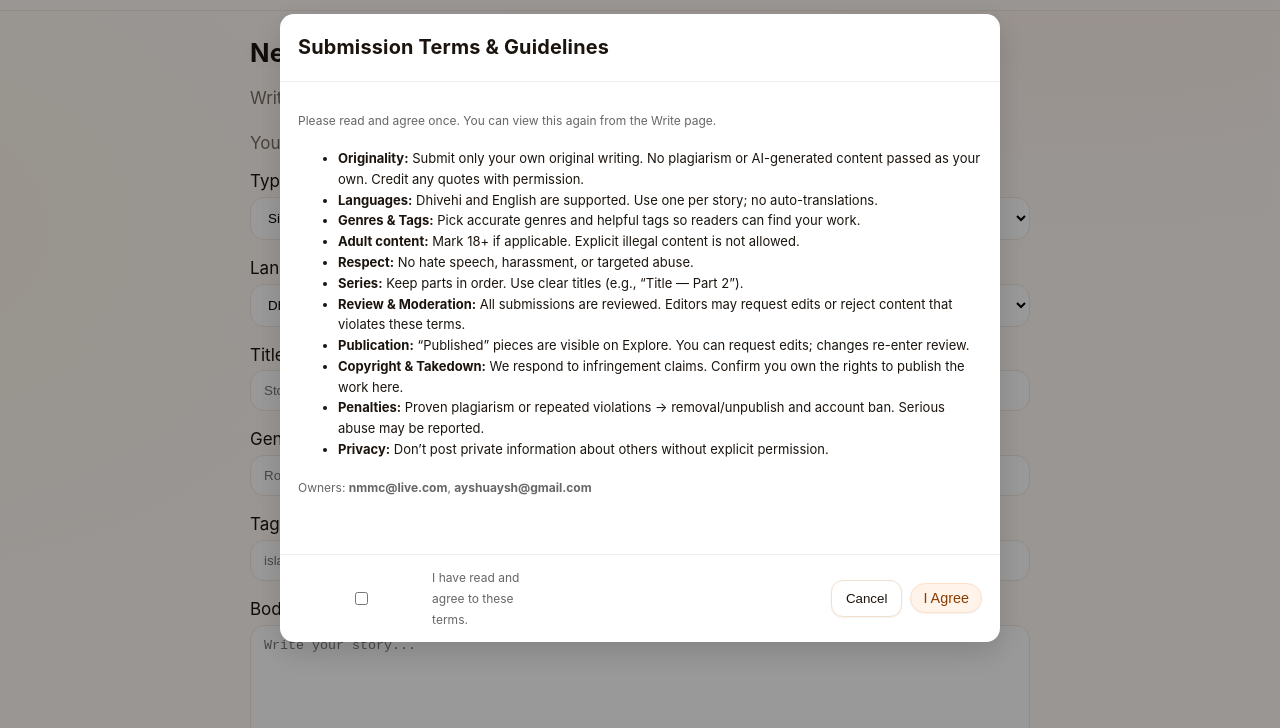
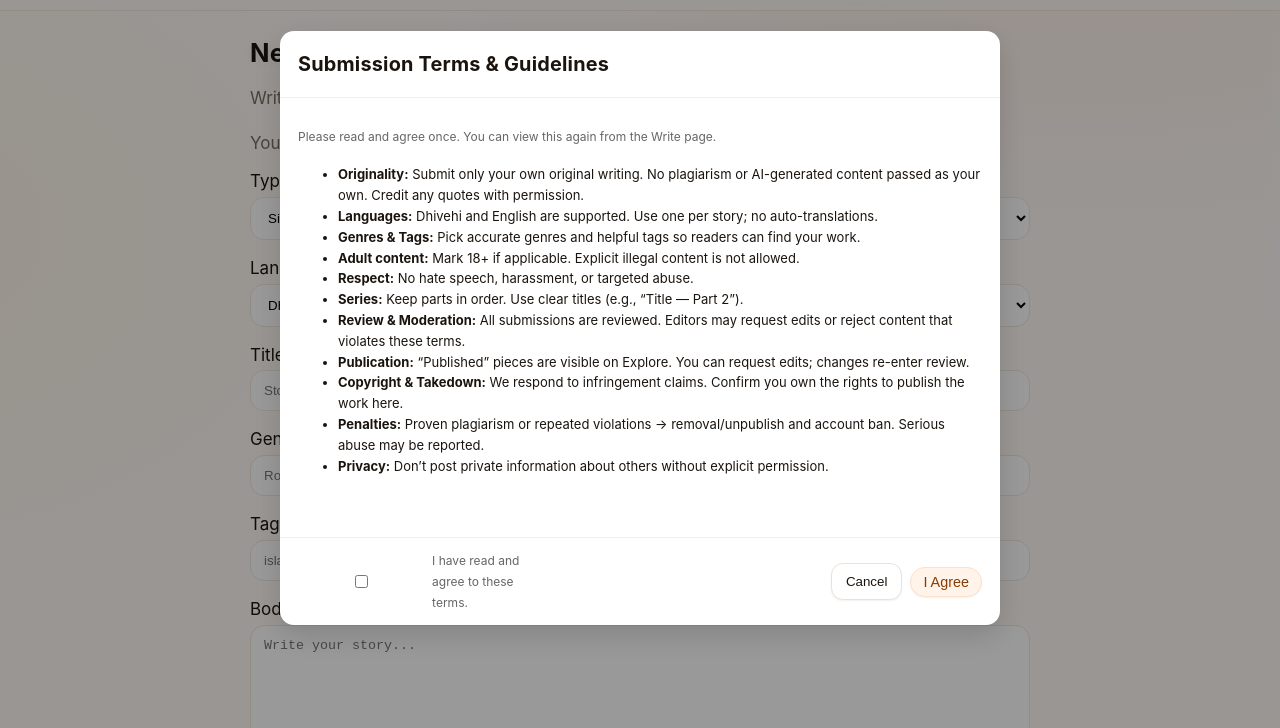
Before and after one commit to vaahakamv/ayshu, a plain HTML site: page write.html in a window 1280 px wide. Shown: the part 72-800 px from the top of the page. Drawn offline with Linux system fonts and the light colour scheme; no server answers.

Commit message:
write.html

```diff
--- a/write.html
+++ b/write.html
@@ -105,7 +105,6 @@
         <li><b>Penalties:</b> Proven plagiarism or repeated violations → removal/unpublish and account ban. Serious abuse may be reported.</li>
         <li><b>Privacy:</b> Don’t post private information about others without explicit permission.</li>
       </ul>
-      <p class="muted-sm">Owners: <b>nmmc@live.com</b>, <b>ayshuaysh@gmail.com</b></p>
     </main>
     <footer>
       <label style="margin-right:auto;display:flex;gap:8px;align-items:center">
```
